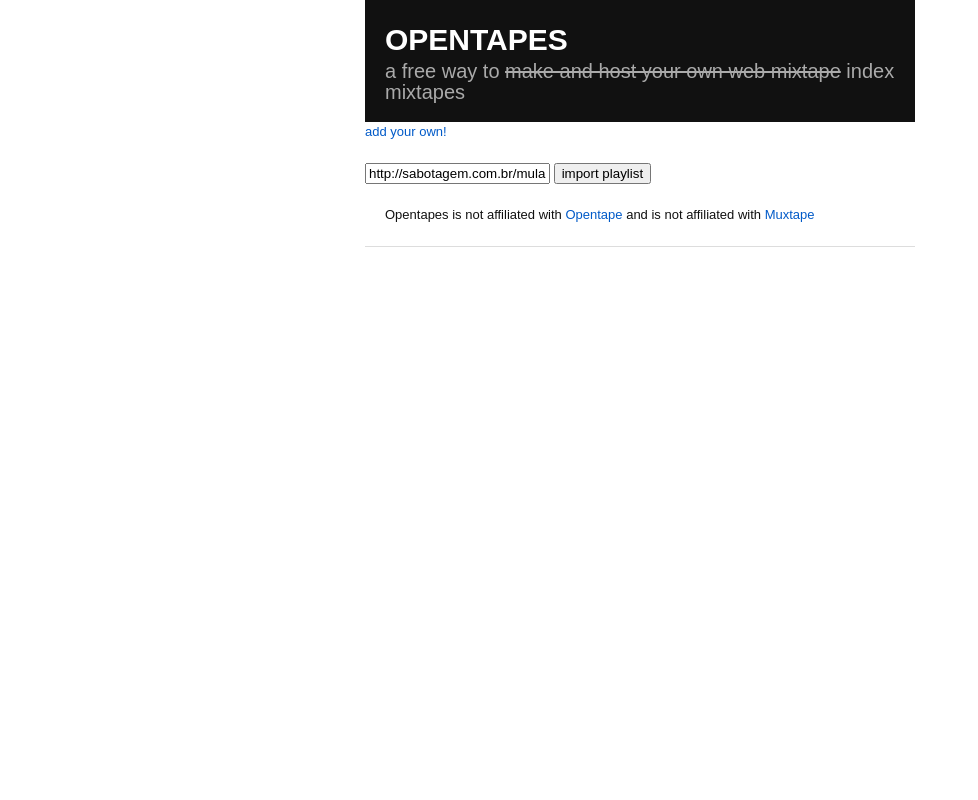
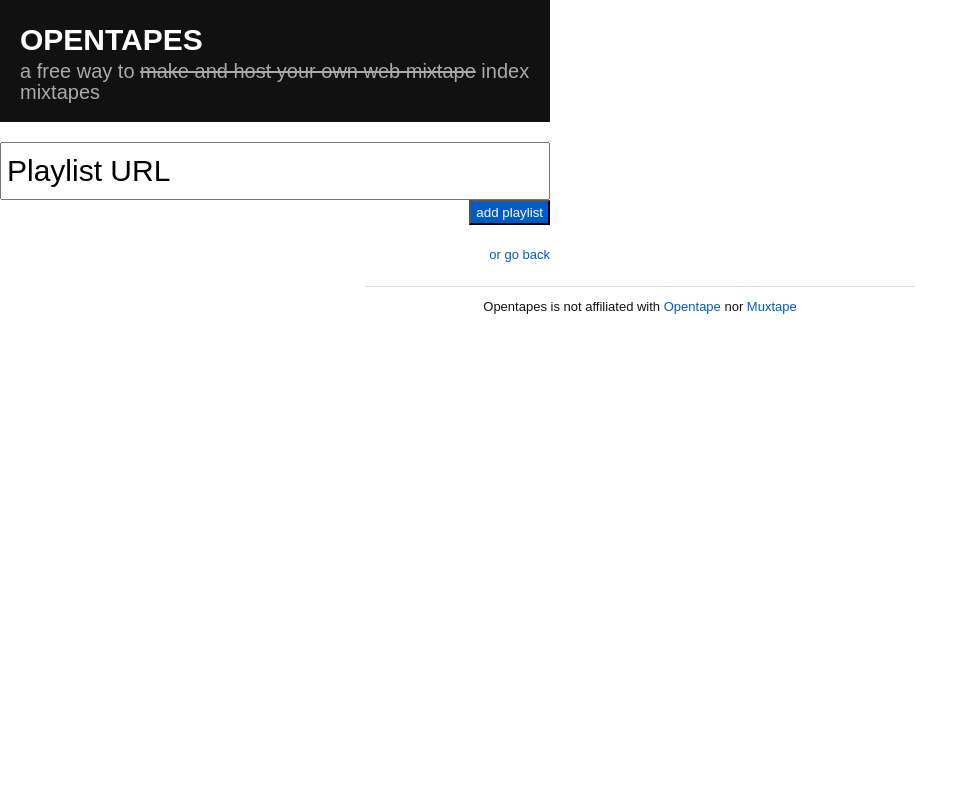
Before and after one commit to walkandre/opentapes, a Python web app: template opentapes/templates/create.html in a window 1280 px wide. Shown: the whole page, without its empty margins (0-978 px from the left). Run offline with Jinja, Linux system fonts and the light colour scheme; the template is opened without the code that fills it, so the values that code supplies are empty; some libraries are stand-ins or nearby versions.

Commit message:
css and javascript changes

```diff
--- a/opentapes/templates/base.html
+++ b/opentapes/templates/base.html
@@ -4,7 +4,7 @@
 -->
 <html xmlns="http://www.w3.org/1999/xhtml" xml:lang="en" lang="en">
 	<head>
-		<title>Opentape</title>
+		<title>Opentapes</title>
 		<meta http-equiv="Content-Type" content="text/html; charset=utf-8" />
 		<link rel="stylesheet" type="text/css" href="/static/style.css" />
 		{% block css %}{% endblock %}
@@ -14,23 +14,16 @@
 	<body>
 		<div class="container">
 			<div class="banner">
-					<h1><a href="/">OPENTAPES</a></h1>
-					<p>a free way to <strike>make and host your own web mixtape</strike> index mixtapes</p>
-			</div>
-			<div>
-				<a href="/create">add your own!</a>
+				<h1><a href="/">OPENTAPES</a></h1>
+				<p>a free way to <strike>make and host your own web mixtape</strike> index mixtapes</p>
 			</div>
 			<div class="content">
 
 				{% block content %}{% endblock %}
-
-
-
-				<div class="section">
-					Opentapes is not affiliated with <a href="http://opentape.fm">Opentape</a> and is not affiliated with <a href="http://muxtape.com">Muxtape</a>
-				</div>
-
-    		</div>
+    			</div>
+		</div>
+		<div class="section" id="footer">
+			Opentapes is not affiliated with <a href="http://opentape.fm">Opentape</a> nor <a href="http://muxtape.com">Muxtape</a>
 		</div>
 	</body>
 </html>
--- a/opentapes/templates/create.html
+++ b/opentapes/templates/create.html
@@ -1,13 +1,25 @@
 {% extends "base.html" %}
 
+{% block javascript %}
+<script type="text/javascript">
+	$(function() {
+		$("#playlist_location").focus(function() {
+			if ($(this).val() == "Playlist URL") $(this).val("");
+		})
+	})
+</script>
+
+{% endblock %}
 
 {% block content %}
 
 <form method="post" action="create" />
-	<input type="text" name="playlist_location" value="http://sabotagem.com.br/mulambos/">
-	<input type="submit" value="import playlist">
+	<input type="text" name="playlist_location" id="playlist_location" value="Playlist URL" />
+	<input type="submit" class="import_playlist" value="add playlist" />
+	<div class="clear"><!----></div>
+	<a href="/" class="right">or go back</a>
 </form>
-
-<h1>{{ flash }}</h1>
+<div class="clear"><!----></div>
+<p class="playlist_message">{{ flash }}</p>
 
 {% endblock %}
--- a/opentapes/views.py
+++ b/opentapes/views.py
@@ -53,7 +53,7 @@ def create(request):
 					s.playlist = playlist
 					s.save()
 
-			return render_to_response('create.html', {'flash' : "OK!!!"})
+			return render_to_response('create.html', {'flash' : "Playlist added! <a href=\"/\">Go back to home page.</a>"})
 
 	return render_to_response('create.html')
 
--- a/static/style.css
+++ b/static/style.css
@@ -1,30 +1,112 @@
-html, body, div, span, applet, object, iframe, h1, h2, h3, h4, h5, h6, p, blockquote, pre, a, abbr, acronym, address, big, cite, code, del, dfn, em, font, img, ins, kbd, q, s, samp, small, strike, strong, sub, sup, tt, var, dl, dt, dd, ol, ul, li, fieldset, form, label, legend, table, caption, tbody, tfoot, thead, tr, th, td {margin: 0;padding: 0;border: 0;outline: 0;font-style: inherit;font-size: 100%;font-family: inherit;vertical-align: baseline;}
+html, body, div, span, applet, object, iframe, h1, h2, h3, h4, h5, h6, p, blockquote, pre, a, abbr, acronym, address, big, cite, code, del, dfn, em, font, img, ins, kbd, q, s, samp, small, strike, strong, sub, sup, tt, var, dl, dt, dd, ol, ul, li, fieldset, form, label, legend, table, caption, tbody, tfoot, thead, tr, th, td {
+	margin: 0;
+	padding: 0;
+	border: 0;
+	outline: 0;
+	font-style: inherit;
+	font-size: 100%;
+	font-family: inherit;
+	vertical-align: baseline;
+}
+
+html, body {height: 100%}
+
+body {
+	color:#111;
+	background:#fff;
+	font: 13px/1.6em Arial, "Lucida Grande", "Trebuchet MS", sans-serif;
+	text-align:center
+}
+
 ol, ul {list-style: none;}
-table {border-collapse: separate;border-spacing: 0;}
-caption, th, td {text-align: left;font-weight: normal;}
-blockquote:before, blockquote:after,q:before, q:after {content: "";}
-blockquote, q {quotes: "" "";}
 
-body {color:#111;background:#fff;font: 13px/1.6em Arial, "Lucida Grande", "Trebuchet MS", sans-serif;text-align:center;}
-a {color:#005AC8;text-decoration:none;}
+
+a {
+	color:#005AC8;
+	text-decoration:none
+}
+
 a:hover {text-decoration:underline;}
 
-h1{font-size:30px;padding:10px 0;}
+h1 {
+	font-size:30px;
+	padding:10px 0;
+}
 
-.banner{color:#fff;padding:20px;background:#111;}
+.banner {
+	color:#fff;
+	padding:20px;
+	background:#111;
+}
+
 .banner a{color:#fff;}
-.banner p{font-size:20px;color:#aaa;}
-.content{margin:20px 0 0;}
-.section, .post{border-bottom:1px solid #ddd;margin:0 0 20px;padding:0 20px 20px;position:relative;}
-.section h2, .post h2{font-size:18px;line-height:15px;margin:10px 0 0;}
-.section p, .post p{color:#333;margin:5px 0 10px 0;}
-.container {width:550px;margin:0 auto;text-align:left;}
-.section ul li {list-style:square;margin:0 0 5px 20px;font-size:18px;color:#666;}
-.post .date {width:70px;text-align:left;font-weight:700;font-size:11px;text-transform:uppercase;line-height:20px;position:absolute;right:-70px;top:0;color:#000;}
-.post .date a {background:url(http://news.opentape.fm/themes/5/permalink.gif) left center no-repeat;padding-left:20px;}
 
-#search {
-	width: 525px;
+.banner p{
+	font-size:20px;
+	color:#aaa;
+}
+
+.content{
+	margin:20px 0 0;
+	padding-bottom: 40px;
+}
+
+.section {
+	text-align: center;
+	border-top: 1px solid #DDD;
+	padding-top: 10px
+}
+
+.section p {
+	color:#333;
+	margin:5px 0 10px 0;
+}
+
+.container {
+	position: relative;
+	width: 550px;
+	min-height: 100%
+	margin: 0 auto;
+	text-align: left;
+} * html .container {height: 100%}
+
+#footer {
+	position: relative;
+	width: 550px;
+	margin: -40px auto 0;
+}
+
+.right {float: right}
+
+.clear {clear: both}
+
+a.add_button:link, a.add_button:hover, a.add_button:visited, .add_button:active, .import_playlist  {
+	display: block;
+	float: right;
+	color: #FFF;
+	text-decoration: none;
+	background-color: #005AC8;
+	margin-bottom: 20px;
+	padding: 3px 5px;
+}
+
+#livesearch, #playlist_location {
+	width: 536px;
 	font-size: 30px;
 	padding: 10px 5px
 }
+
+#songs_list {margin: 20px 0}
+
+#songs_list li {
+	clear: both;
+	padding: 10px;
+}
+
+#songs_list li.odd {background-color: #CCC}
+
+#songs_list p {float: left}
+
+a.goto_opentape:link, a.goto_opentape:hover, a.goto_opentape:visited, a.goto_opentape:active {float: right}
+
+.playlist_message {margin-top: 20px}
```
Also changed, not shown: opentapes/templates/index.html (+17 -8 lines).
